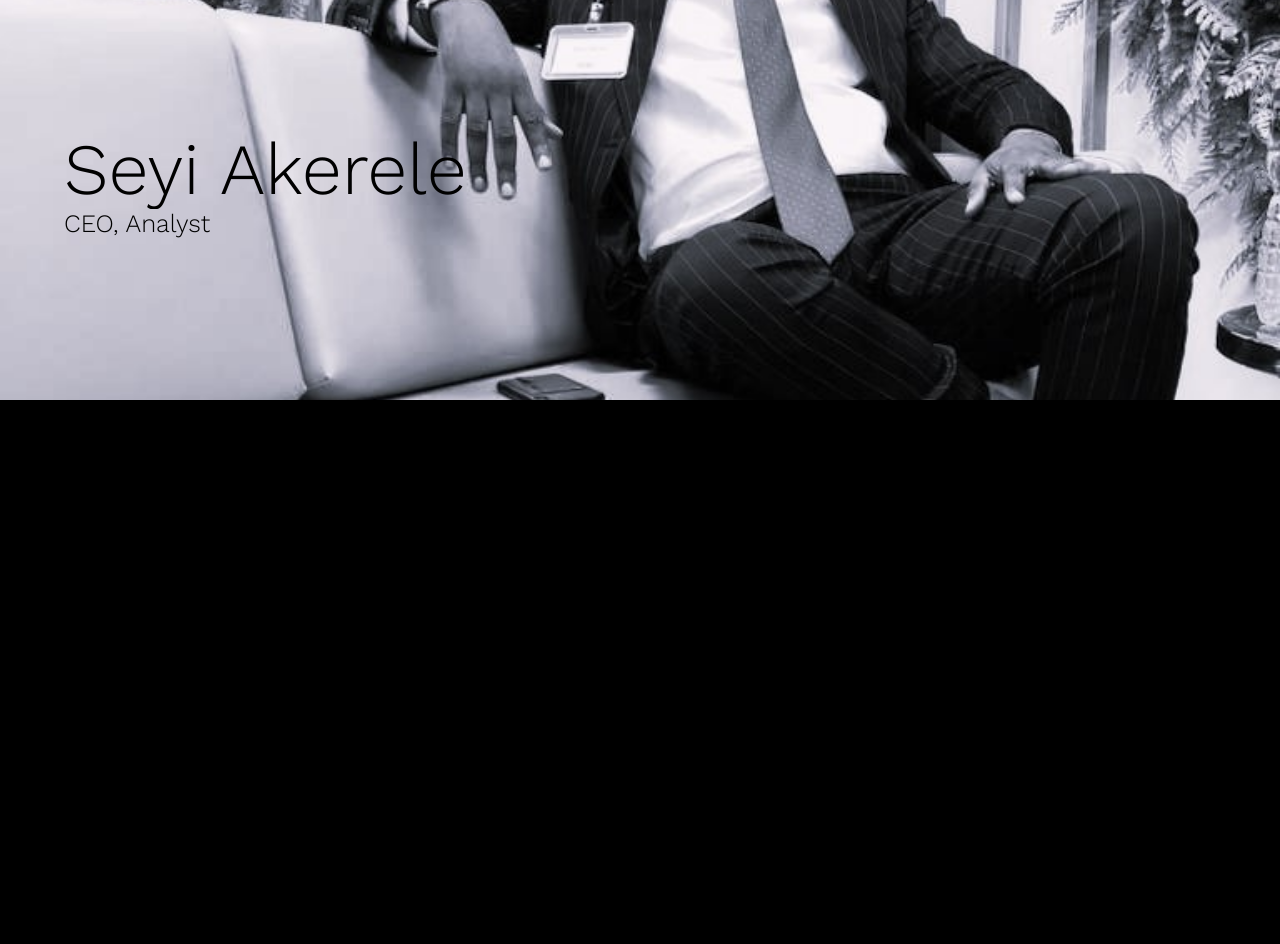
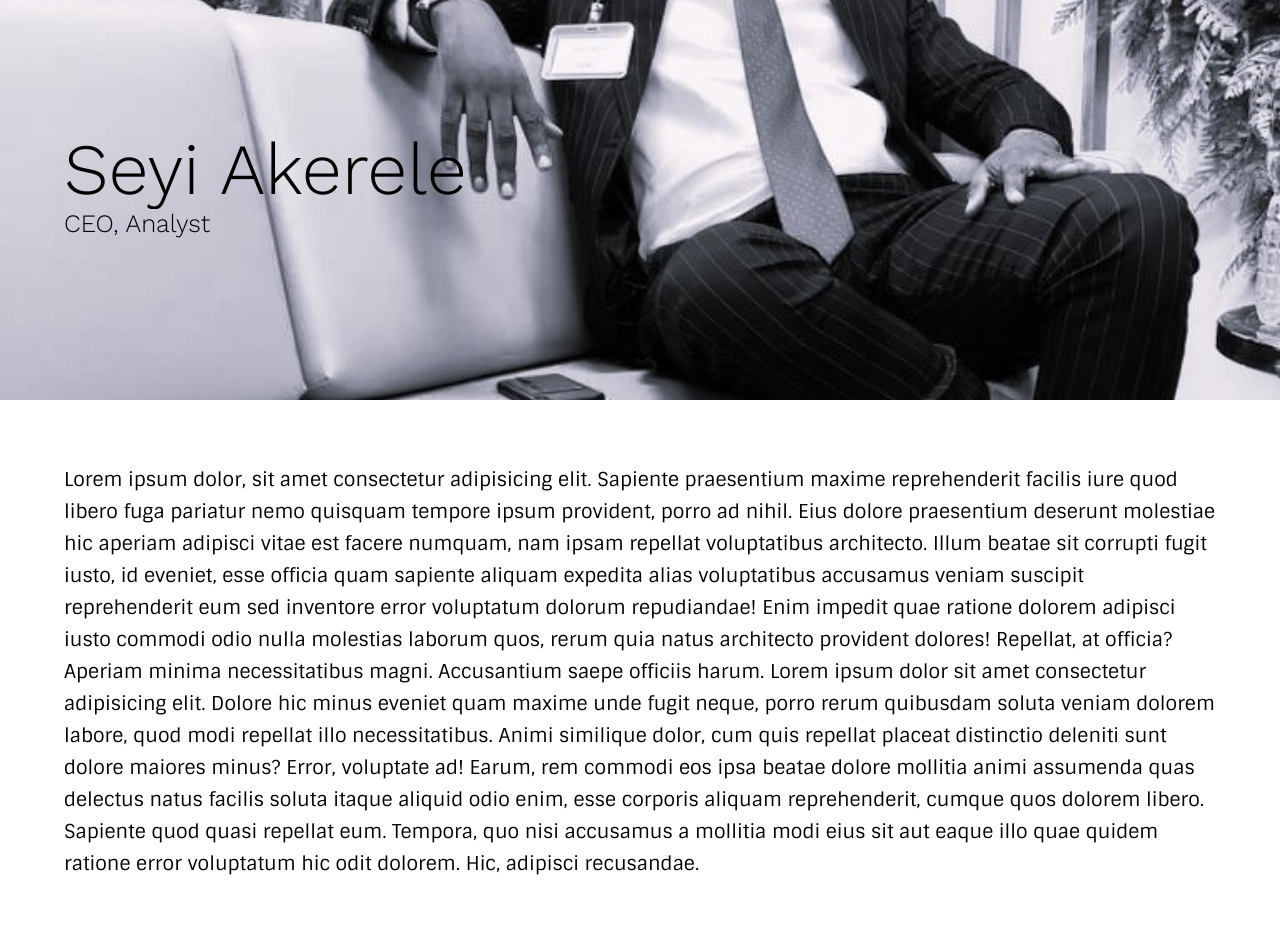
Before and after one commit to akerele180/SeyiAkerele, a plain HTML site: page index.html in a window 1280 px wide. Shown: the part 400-1344 px from the top of the page. Before the commit the page ends 800 px from the top, so only its background shows below. Drawn offline with nearby package versions, Linux system fonts and the light colour scheme.

Commit message:
feat: new page.

```diff
--- a/index.html
+++ b/index.html
@@ -13,9 +13,9 @@
       rel="stylesheet"
     />
     <script src="https://cdnjs.cloudflare.com/ajax/libs/gsap/3.12.2/gsap.min.js"></script>
-
   </head>
   <body>
+    <div class="parallax">
       <header>
         <nav>
           <ul>
@@ -27,11 +27,29 @@
       </header>
       <main>
         <div>
-        <h1>Seyi Akerele</h1>
+          <h1>
+            <span>Seyi</span>
+            <span>Akerele</span>
+          </h1>
           <h2>CEO, Analyst</h2>
+          <!-- <div class="block">try me</div> -->
         </div>
       </main>
-
+    </div>
+    <div class="">
+      Lorem ipsum dolor, sit amet consectetur adipisicing elit. Sapiente
+      praesentium maxime reprehenderit facilis iure quod libero fuga pariatur
+      nemo quisquam tempore ipsum provident, porro ad nihil. Eius dolore
+      praesentium deserunt molestiae hic aperiam adipisci vitae est facere
+      numquam, nam ipsam repellat voluptatibus architecto. Illum beatae sit
+      corrupti fugit iusto, id eveniet, esse officia quam sapiente aliquam
+      expedita alias voluptatibus accusamus veniam suscipit reprehenderit eum
+      sed inventore error voluptatum dolorum repudiandae! Enim impedit quae
+      ratione dolorem adipisci iusto commodi odio nulla molestias laborum quos,
+      rerum quia natus architecto provident dolores! Repellat, at officia?
+      Aperiam minima necessitatibus magni. Accusantium saepe officiis harum.
+      Lorem ipsum dolor sit amet consectetur adipisicing elit. Dolore hic minus eveniet quam maxime unde fugit neque, porro rerum quibusdam soluta veniam dolorem labore, quod modi repellat illo necessitatibus. Animi similique dolor, cum quis repellat placeat distinctio deleniti sunt dolore maiores minus? Error, voluptate ad! Earum, rem commodi eos ipsa beatae dolore mollitia animi assumenda quas delectus natus facilis soluta itaque aliquid odio enim, esse corporis aliquam reprehenderit, cumque quos dolorem libero. Sapiente quod quasi repellat eum. Tempora, quo nisi accusamus a mollitia modi eius sit aut eaque illo quae quidem ratione error voluptatum hic odit dolorem. Hic, adipisci recusandae.
+    </div>
     <script src="script.js"></script>
   </body>
 </html>
--- a/script.js
+++ b/script.js
@@ -4,3 +4,9 @@ gsap.to("li", {
   delay: 0.05,
   duration: "1",
 });
+// gsap.to("h1", {
+//   stagger: ".2",
+//   y: "0",
+//   delay: 0.05,
+//   duration: "1",
+// });
--- a/style.css
+++ b/style.css
@@ -1,7 +1,11 @@
+@import "https://fonts.googleapis.com/css?family=Sintony";
 * {
   box-sizing: border-box;
   margin: 0;
   padding: 0;
+}
+body {
+  scroll-behavior: smooth;
 }
 li {
   cursor: pointer;
@@ -29,7 +33,7 @@ li:hover::before {
   width: 100%;
   transition: all ease-in 300ms;
 }
-body {
+.parallax {
   height: 100vh;
   background-image: url("./bnw_image0.jpeg");
   background-repeat: no-repeat;
@@ -53,10 +57,10 @@ header nav ul {
   display: flex;
   align-items: center;
   justify-content: center;
-  /* justify-content: space-evenly; */
 }
 header li {
   transform: translateY(-8vh);
+  white-space: nowrap;
 }
 main {
   height: 90vh;
@@ -73,6 +77,7 @@ h1 {
   font-size: 72px;
   line-height: 1.1em;
   text-shadow: none;
+  /* transform: translateY(5rem); */
   clip-path: polygon(0 0, 100% 0%, 100% 100%, 0% 100%);
 }
 h2 {
@@ -80,10 +85,30 @@ h2 {
   font-size: 25px;
   clip-path: polygon(0 0, 100% 0%, 100% 100%, 0% 100%);
 }
-
-@media screen and (max-width: 426px) {
+/* div.block {
+  padding: 5px;
+  width: fit-content;
+  background-color: white;
+  transition: all ease 1s;
+  clip-path: polygon(0 0, 100% 0%, 100% 100%, 0% 100%);
+} */
+.block:hover {
+  background-color: red;
+  clip-path: polygon(0 0, 0% 0%, 0% 0%, 0% 0%);
+  transition: all ease 1s;
+}
+.parallax + div {
+  background: white;
+  padding: 5vw;
+  font-size: larger;
+  font-family: "Sintony", sans-serif;
+  line-height: 2rem;
+}
+@media screen and (max-device-width: 426px) {
   body {
     background-position-x: center;
+    background-attachment: unset;
+    background-image: none;
   }
   header nav {
     width: 90%;
@@ -95,3 +120,8 @@ h2 {
     font-size: 1.4rem;
   }
 }
+@media screen and (min-device-width: 426px) {
+  .parallax {
+    background-attachment: fixed;
+  }
+}
```
Also changed, not shown: bnw_image1.jpeg (added). Lines whose indentation alone changed are shown as unchanged.
